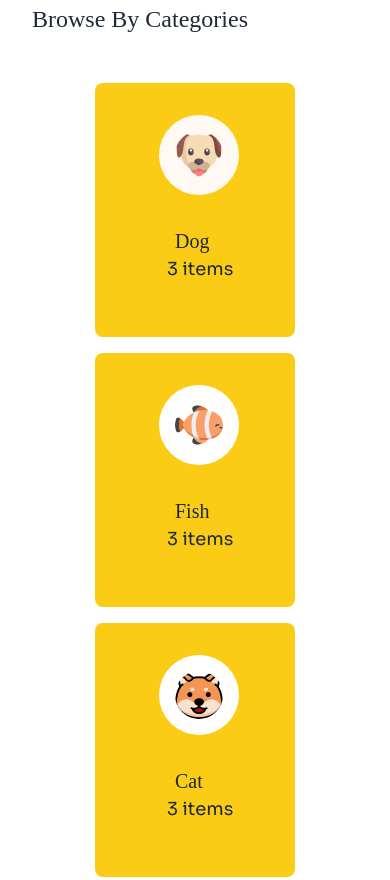
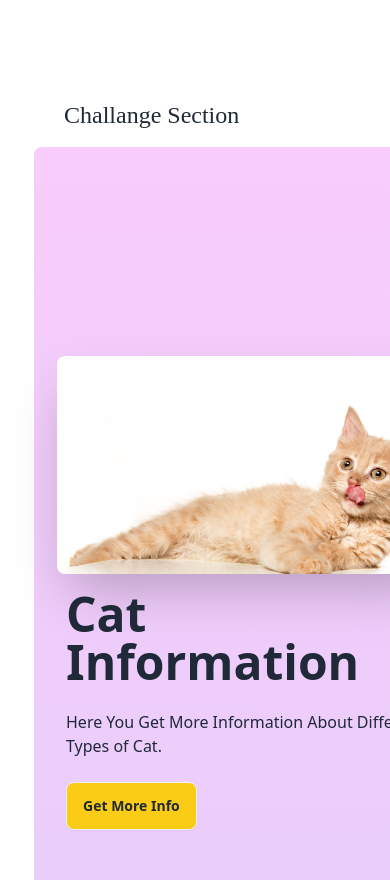
Before and after one commit to tasohan6118/Pet-House, a plain HTML site: page index.html in a window 390 px wide. Shown: the part 859-1739 px from the top of the page. Drawn offline with nearby package versions, Linux system fonts and the light colour scheme; a web font is replaced by a local one.

Commit message:
challange section responsive and final uploaded

```diff
--- a/index.html
+++ b/index.html
@@ -120,20 +120,20 @@
 
 
 <!-- Challange Section -->
- <section class="hidden lg:block ">
+ <section class="-ml-24 lg:ml-0">
   <div class="mb-36 ml-40 font-ADLam-Display font-normal text-2xl"><h1>Challange Section</h1></div>
 
-  <div class="hero bg-gradient-to-b from-[#F8CCFB] to-[#E8CDFB] min-h-screen -mt-32 ml-[130px] mb-36 mr-[140px] w-[1250px] gap-8 rounded-lg">
+  <div class="hero bg-gradient-to-b from-[#F8CCFB] to-[#E8CDFB] min-h-screen -mt-32 ml-[130px] mb-36 mr-[140px] w-[430px] lg:w-[1250px] gap-8 rounded-lg">
     <div class="hero-content flex-col lg:flex-row-reverse">
       <img
         src="./c1-assets/cat-big.png"
-        class="max-w-sm rounded-lg shadow-2xl" />
+        class="max-w-sm rounded-lg shadow-2xl mt-12" />
       <div>
-        <h1 class="text-5xl font-bold">Cat Information</h1>
-        <p class="py-6">
+        <h1 class="text-5xl font-bold pl-4 lg:0">Cat Information</h1>
+        <p class="py-6 pl-4 lg:pl-0">
           Here You Get More Information About Different Types of Cat.
         </p>
-        <button class="btn bg-yellow-400">Get More Info</button>
+        <button class="btn bg-yellow-400 ml-4 lg:ml-0">Get More Info</button>
       </div>
     </div>
   </div>
```
